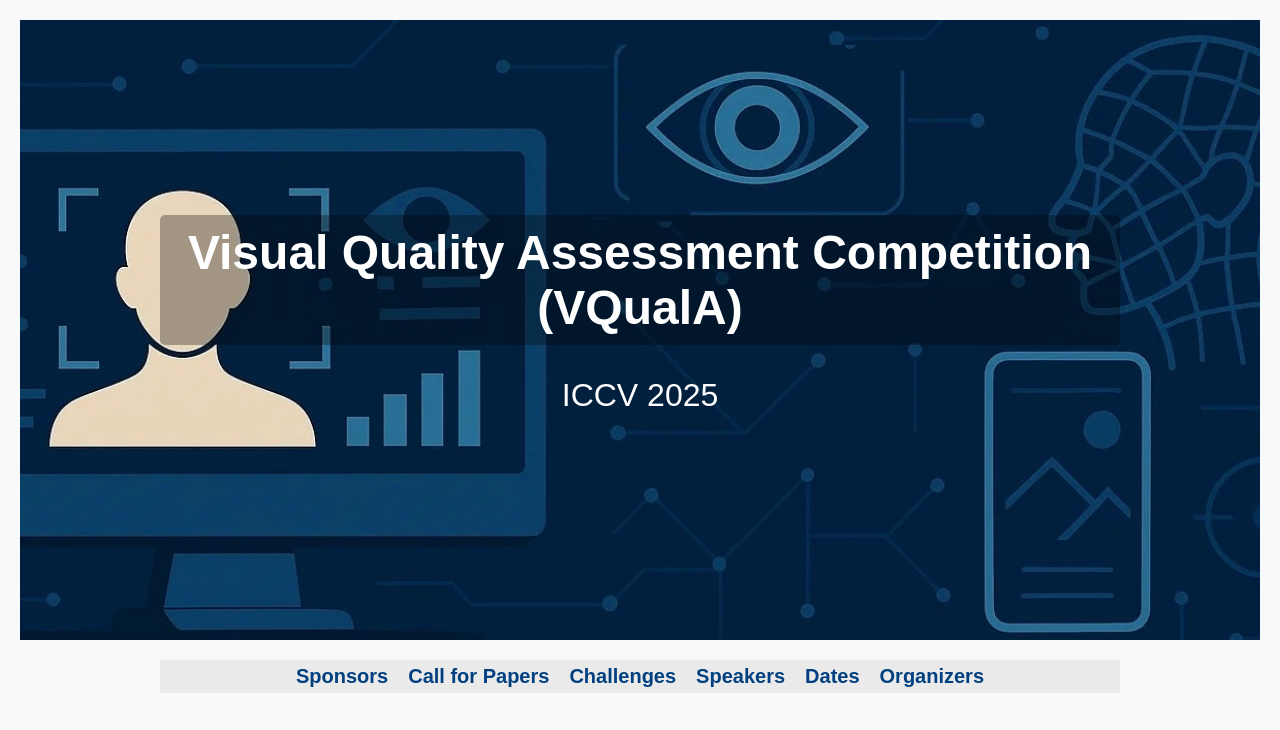
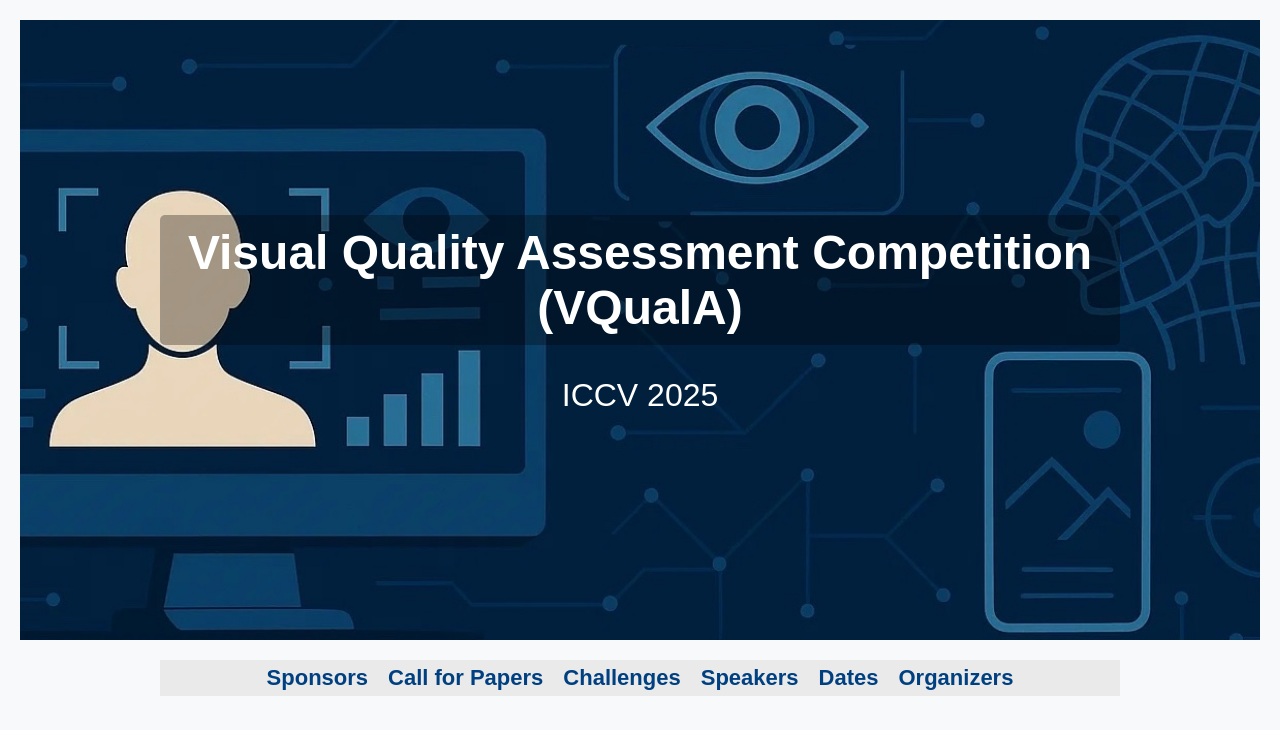
Before and after one commit to vquala/vquala.github.io, a plain HTML site: page index.html in a window 1280 px wide. Shown: the top 730 px of the page. Drawn offline with Linux system fonts and the light colour scheme.

Commit message:
Update index.html

```diff
--- a/index.html
+++ b/index.html
@@ -21,12 +21,12 @@
   <nav>
     <div class="container">
       <ul>
-        <li style="font-size: 20px;"><a href="#sponsors">Sponsors</a></li>
-        <li style="font-size: 20px;"><a href="#cfp">Call for Papers</a></li>
-        <li style="font-size: 20px;"><a href="#challenges">Challenges</a></li>
-        <li style="font-size: 20px;"><a href="#speakers">Speakers</a></li>
-        <li style="font-size: 20px;"><a href="#dates">Dates</a></li>
-        <li style="font-size: 20px;"><a href="#organizers">Organizers</a></li>
+        <li style="font-size: 22px;"><a href="#sponsors">Sponsors</a></li>
+        <li style="font-size: 22px;"><a href="#cfp">Call for Papers</a></li>
+        <li style="font-size: 22px;"><a href="#challenges">Challenges</a></li>
+        <li style="font-size: 22px;"><a href="#speakers">Speakers</a></li>
+        <li style="font-size: 22px;"><a href="#dates">Dates</a></li>
+        <li style="font-size: 22px;"><a href="#organizers">Organizers</a></li>
       </ul>
     </div>
   </nav>
```
